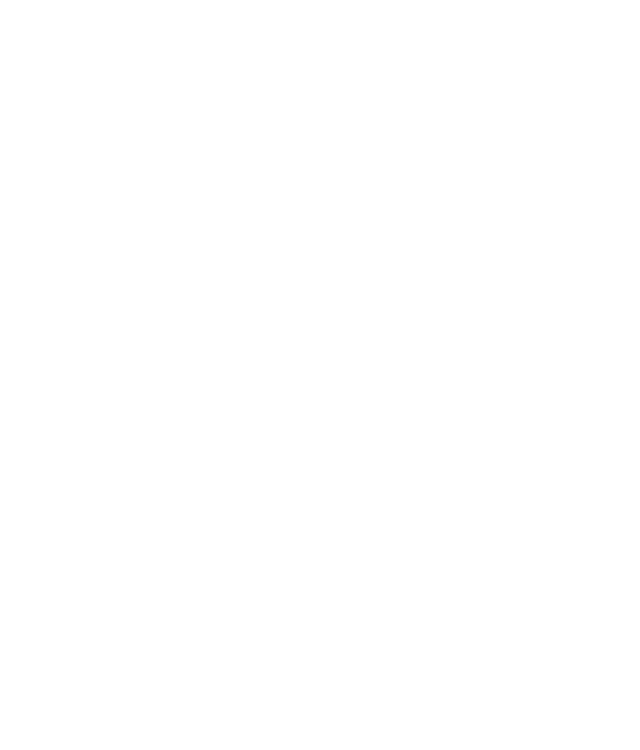
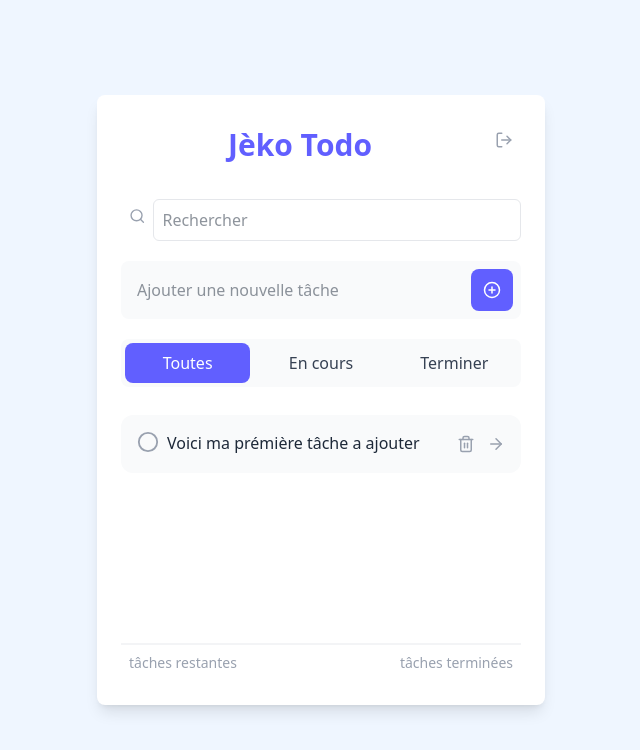
Before and after one commit to ANNEMARIE05/jeko-todo, a React (Vite) app: page /tachepage in a window 1280 px wide. Before the commit this address had no page. Shown: the top 750 px of the page, without its empty margins (319-959 px from the left). Built offline with nearby package versions, Linux system fonts and the light colour scheme.

Commit message:
partie ajout de tache front terminer

```diff
--- a/src/App.jsx
+++ b/src/App.jsx
@@ -2,6 +2,7 @@
 import Home from "./pages/Home";
 import Inscription from "./pages/Inscription";
 import Connexion from "./pages/Connexion";
+import TachePage from "./pages/TachePage";
 
 
 export default function App(){
@@ -12,6 +13,7 @@
           <Route path="/" element={<Home />} />
           <Route path="/inscription" element={<Inscription />} />
           <Route path="/connexion" element={<Connexion />} />
+          <Route path="/tachepage" element={<TachePage />} />
         </Routes>
       </BrowserRouter>
     </>
--- /dev/null
+++ b/src/components/Footer.jsx
@@ -0,0 +1,10 @@
+export default function Footer(){
+    return(
+        <>
+        <div className="flex justify-between mt-4 p-2 border-t-2 border-gray-100 text-gray-400 text-sm">
+            <div className="">tâches restantes</div>
+            <div className="">tâches terminées</div>
+        </div>
+        </>
+    )
+}
--- /dev/null
+++ b/src/components/Tache.jsx
@@ -0,0 +1,36 @@
+import { ArrowDown, ArrowRight, CheckCircle, Circle, Trash2 } from "lucide-react";
+import { useState } from "react";
+
+export default function Tache(){
+    const [detail, setDetail] = useState(false)
+    const [check, setCheck] = useState(false)
+    return(
+        <>
+            <div className="bg-gray-50 rounded-xl my-2">
+                <div className="flex justify-between  p-4">
+                    <div className="flex space-x-2">
+                        {check ? <CheckCircle size={22} onClick={ () =>setCheck(!check)} className="text-green-400" /> : <Circle size={22} onClick={ () =>setCheck(!check)}  className="text-gray-400"/>}
+                        <h1 className={`${check && "line-through text-gray-400"}`}>Voici ma prémière tâche a ajouter </h1>
+                    </div>
+                    <div className="flex items-center space-x-2 text-gray-400">
+                    <button
+                      className="ml-2 p-1 rounded-full text-gray-400 hover:text-red-500 hover:bg-gray-200"
+                    >
+                      <Trash2 size={18} />
+                    </button>
+                        {detail ? <ArrowDown size={18} onClick={ () =>setDetail(!detail)}/> :
+                        <ArrowRight onClick={ () =>setDetail(!detail)} size={18} />}
+                    </div>
+                </div>
+                {detail && <div className="p-4 bg-gray-100 rounded-b-xl text-sm">
+                    <p className="text-gray-600">
+                        Tâche ajoutée le: {Date.now()}
+                    </p>
+                    <p className="mt-1 text-gray-600">
+                        Status: {check ? 'Terminée ✅' : 'En cours 🔄'}
+                    </p>
+                </div>}
+            </div>
+        </>
+    )
+}
--- a/src/pages/Connexion.jsx
+++ b/src/pages/Connexion.jsx
@@ -34,7 +34,7 @@
                             placeholder="Entrer votre mot de passe"
                         />
                     </div>
-                    <Link to={"/inscription"}>
+                    <Link to={"/tachepage"}>
                         <button
                             type="submit"
                             className="w-full bg-indigo-600 text-white py-2 rounded-lg hover:bg-indigo-700 transition-colors disabled:opacity-50 disabled:cursor-not-allowed"
--- /dev/null
+++ b/src/pages/TachePage.jsx
@@ -0,0 +1,52 @@
+import { CirclePlus,  LogOut,  Search } from "lucide-react"
+import Footer from "../components/Footer"
+import Tache from "../components/Tache"
+import { Link } from "react-router-dom"
+
+export default function TachePage(){
+    return(
+        <>
+            <div className="min-h-screen flex items-center justify-center py-10 bg-blue-50 text-gray-800">
+                <div className="w-full max-w-md mx-auto p-6 rounded-lg shadow-lg bg-white">
+                    <div className="py-2 flex justify-between">
+                        <h1></h1>
+                        <h1 className="text-3xl font-bold text-indigo-500 mb-2 ">Jèko Todo</h1>
+                        <Link to={"/connexion"}>
+                            <button className="ml-2 px-2 py-1 rounded-lg text-gray-400 hover:text-red-500 hover:bg-gray-50">
+                                <LogOut size={18} />
+                            </button>
+                        </Link>
+                    </div>
+                    <div className="py-5 flex">
+                        <Search size={18} className="m-2 text-gray-400"/>
+                        <input
+                            type="search"
+                            name="" id=""
+                            placeholder="Rechercher"
+                            className="w-full p-2 rounded-md bg-white border border-gray-200"
+                        />
+                    </div>
+                    <div className="flex bg-gray-50 p-1 space-x-2 rounded-lg">
+                        <input
+                            type="text" name="" id=""
+                            placeholder="Ajouter une nouvelle tâche"
+                            className="p-3 w-full rounded-lg"
+                        />
+                        <div className="p-3 bg-indigo-500 hover:bg-indigo-600 m-1 rounded-lg">
+                            <CirclePlus size={18} className="text-white"/>
+                        </div>
+                    </div>
+                    <div className="flex bg-gray-50 p-1 space-x-2 rounded-lg my-5">
+                        <button className="w-200 p-2 rounded-lg bg-indigo-500 hover:bg-indigo-600 text-white">Toutes</button>
+                        <button className="w-200 p-2 rounded-lg hover:bg-gray-300 text-gray-700">En cours</button>
+                        <button className="w-200 p-2 rounded-lg hover:bg-gray-300 text-gray-700">Terminer</button>
+                    </div>
+                    <div className="overflow-auto h-[220px]">
+                        <Tache />
+                    </div>
+                    <Footer />
+                </div>
+            </div>
+        </>
+    )
+}
```
